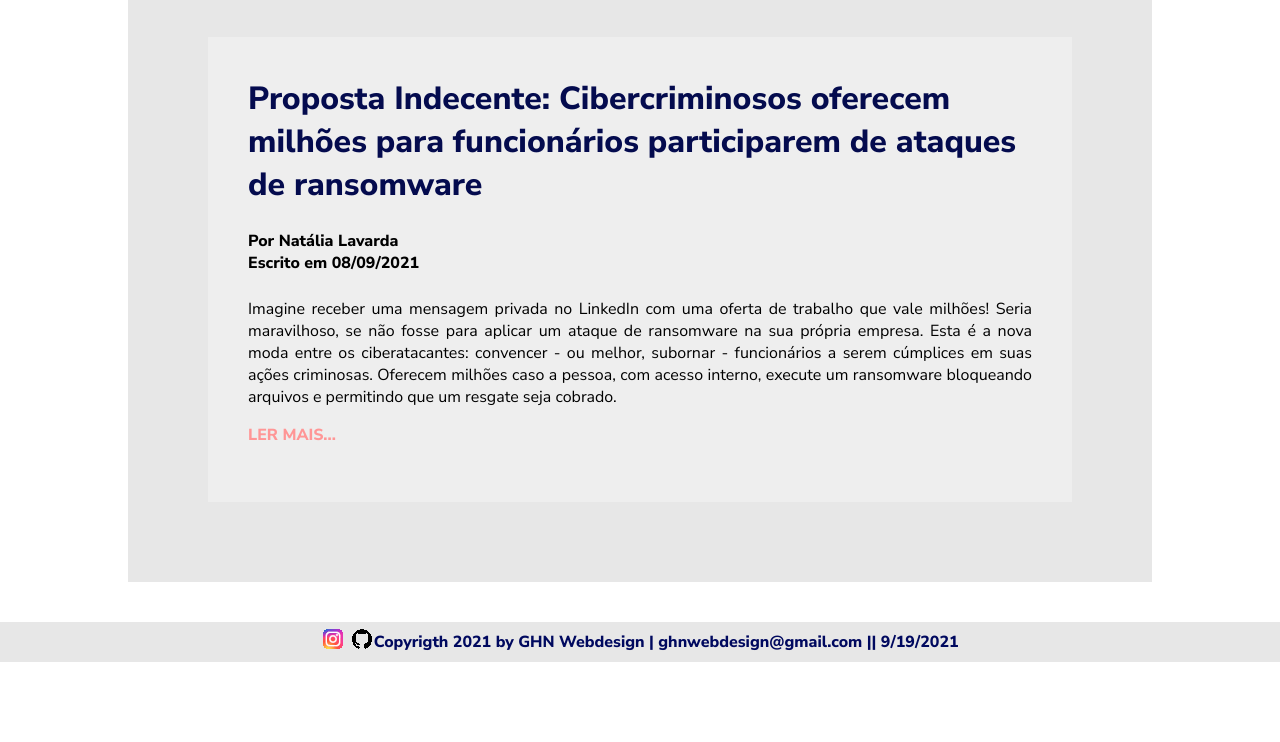
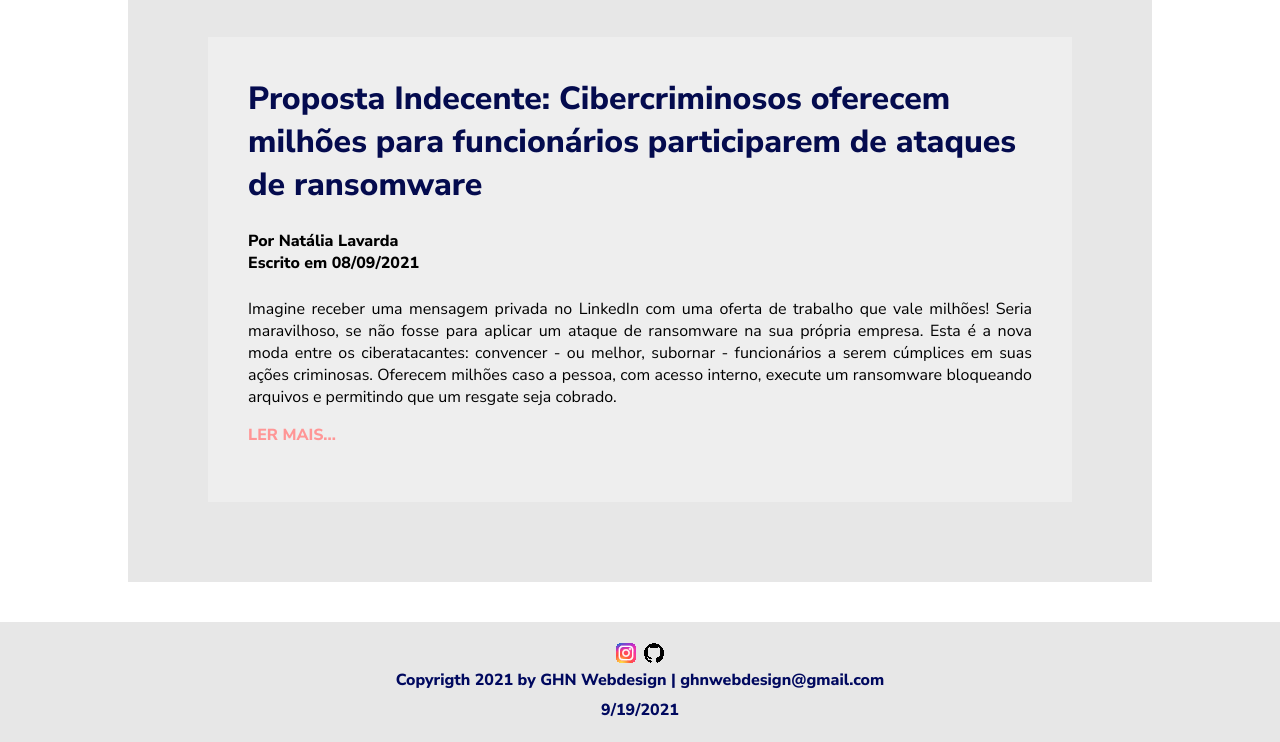
Before and after one commit to natalia-lavarda/pronatec-html-css-js, a plain HTML site: page index.html in a window 1280 px wide. Shown: the part 2178-2920 px from the top of the page. Before the commit the page ends 2840 px from the top, so only its background shows below. Drawn offline with Linux system fonts and the light colour scheme.

Commit message:
Alterações finais

```diff
--- a/css/style.css
+++ b/css/style.css
@@ -263,12 +263,21 @@ por isso cada uma é caracterizada por um id */
 footer {
     background-color: #e7e7e7;
     display: flex;
+    flex-direction: column;
     justify-content: center;
     align-items: center;
-    height: 5vh;
+    height: 15vh;
 }
 
-footer p {
+.redes-copyrigth {
+    text-align: center;
+}
+
+footer p, .script-data {
     color: #00095F;
     font-weight: 600;
 }
+
+.script-data {
+    margin-top: 1vh;
+}
--- a/index.html
+++ b/index.html
@@ -25,10 +25,10 @@
                 </ul>
             </nav>
             <div class="banner">
-                <script>
+                <!--<script>
                     //Alert de boas vindas para o visitante presente no index
                     alert("Olá, seja bem vindo!\n"+"Encontre aqui, conteúdos gratuitos sobre o mundo da tecnologia!");
-                </script>
+                </script> -->
                 <h1>Conteúdos gratuitos sobre o mundo da tecnologia!</h1>
             </div>
         </header>
@@ -76,18 +76,19 @@
 
         <!-- início rodapé -->
         <footer>
-            <p><a href="https://www.instagram.com/" target="_blank"><img src="imagens/instagram.png" alt="Logo Instagram"></a>
-            <a href="https://github.com/" target="_blank"><img src="imagens/github.png" alt="Logo Github"></a> </p>
-            <p>Copyrigth 2021 by GHN Webdesign | ghnwebdesign@gmail.com | </p>
-
-            <p><script>
-                //script para adicionar a data em formato local(brasil)
-                var dataBrasil = new Date();
-                document.write(" | " + dataBrasil.toLocaleDateString());
-            </script></p>
-
+            <div class="redes-copyrigth">
+                <a href="https://www.instagram.com/" target="_blank"><img src="imagens/instagram.png" alt="Logo Instagram"></a>
+                <a href="https://github.com/" target="_blank"><img src="imagens/github.png" alt="Logo Github"></a>
+                <p>Copyrigth 2021 by GHN Webdesign | ghnwebdesign@gmail.com</p>
+            </div>
+            <div class="script-data">
+                <script>
+                    //script para adicionar a data em formato local(brasil)
+                    var dataBrasil = new Date();
+                    document.write(dataBrasil.toLocaleDateString());
+                </script>
+            </div>
         </footer>
-
     </body>
 
 </html>
```
